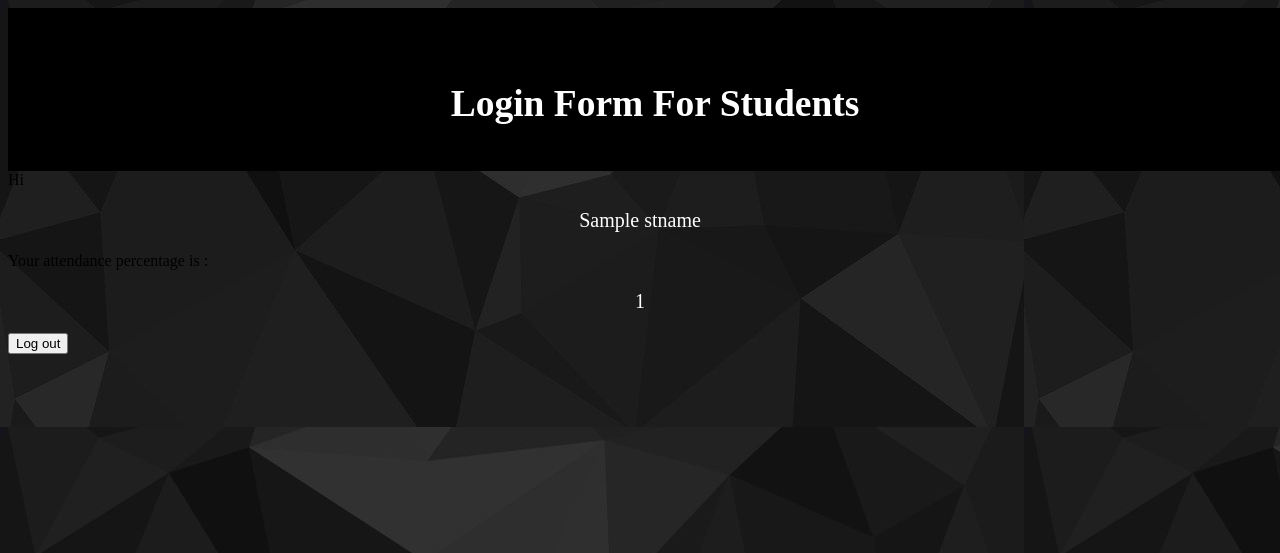
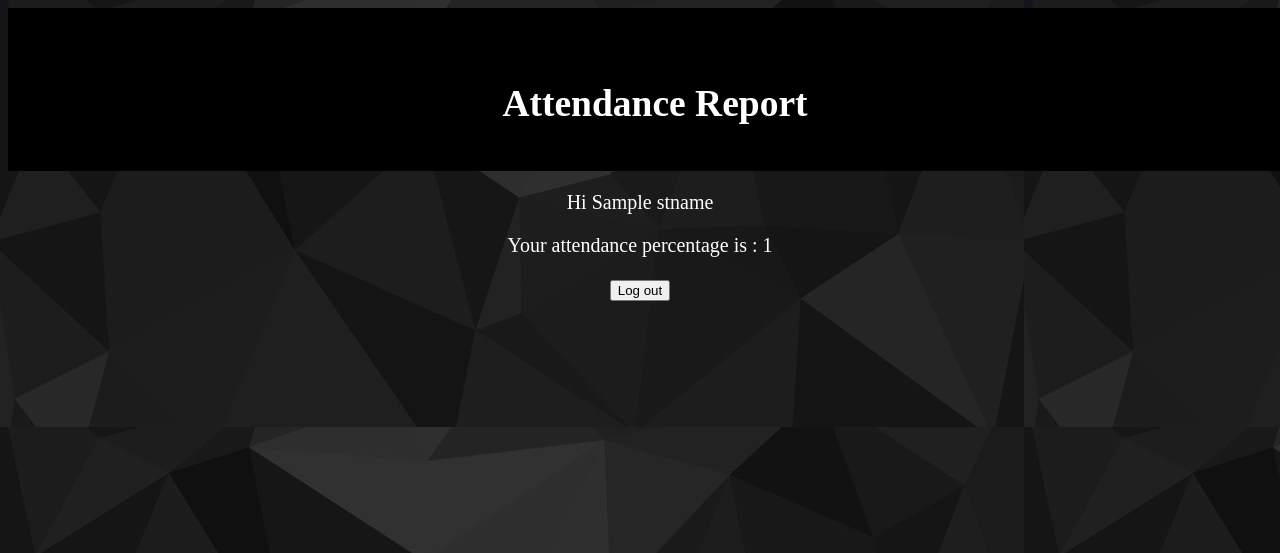
Before and after one commit to chinmayabv/Cloud-Project, a Flask app: template templates/Percentage.html in a window 1280 px wide. Shown: the top 553 px of the page. Run offline with Flask 2, Linux system fonts and the light colour scheme; the template is opened without the code that fills it: most values are stand-ins (such as "Sample title", 1, 10 or a date in 2020).

Commit message:
final commit

```diff
--- a/templates/Percentage.html
+++ b/templates/Percentage.html
@@ -6,15 +6,19 @@
 <div class = "header">
 <article>
   <header>
-    <h1>Login Form For Students</h1>
+    <h1>Attendance Report</h1>
   </header>
 </article>
 </div>
 <body>
 <form method="get" action="/Login">
-<label> Hi </label> <p id="name">{{ stname }}</p>
-<label> Your attendance percentage is : </label> <p id="name">{{ percentvalue }} </p>
+<div id = "name">
+<p>Hi {{ stname }}</p>
+<p>Your attendance percentage is : {{ percentvalue }} </p>
+<p class = "submit">
 <button type="submit">Log out</button>
+</p>
+</div>
 </form>
 </body>
 </html>
```
